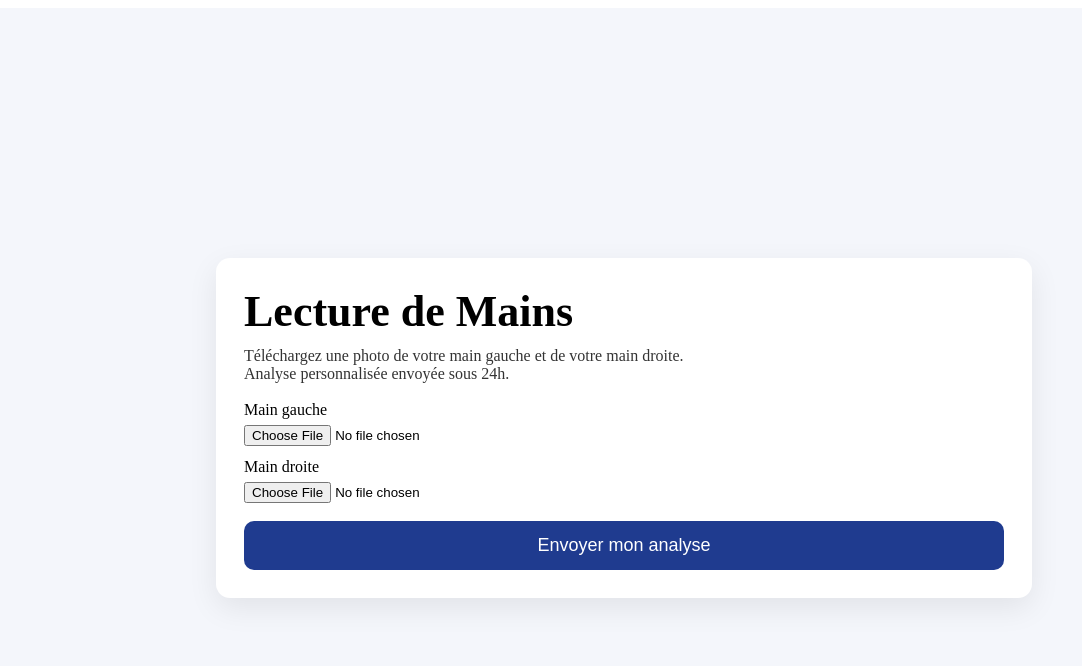
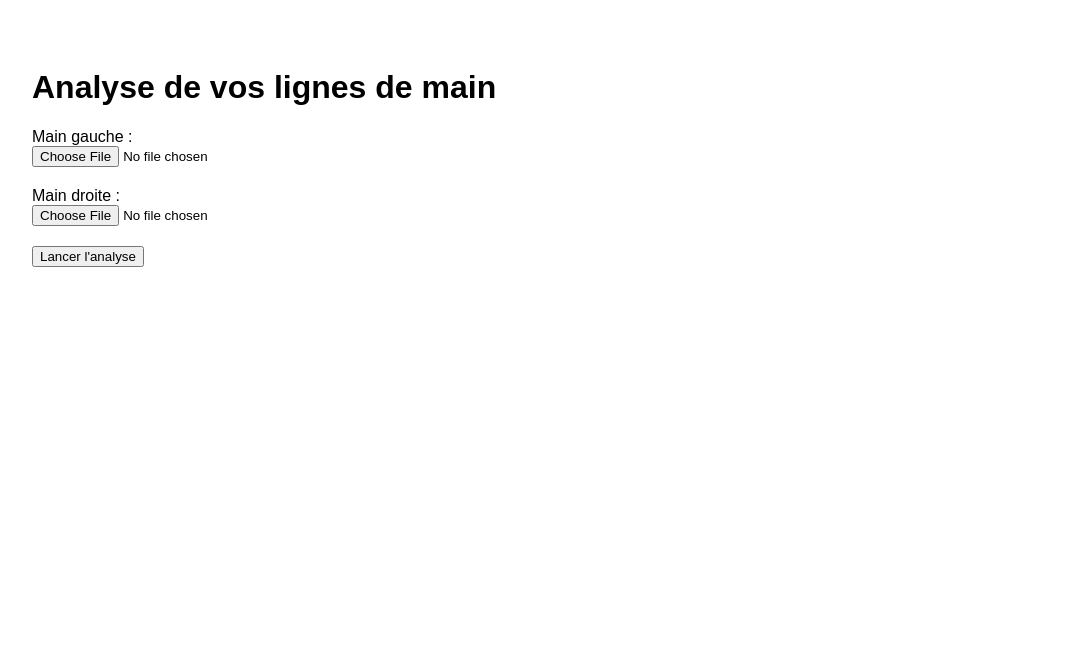
Before and after one commit to Pelleas6/palm-mvp, a Next.js app: page / in a window 1280 px wide. Shown: the top 666 px of the page, without its empty margins (16-1098 px from the left). Built offline with nearby package versions, Linux system fonts and the light colour scheme.

Commit message:
Update page.js

```diff
--- a/app/page.js
+++ b/app/page.js
@@ -2,253 +2,119 @@
 
 import { useState } from "react";
 
-function formatBytes(bytes) {
-  if (!bytes && bytes !== 0) return "";
-  const units = ["B", "KB", "MB", "GB"];
-  let i = 0;
-  let v = bytes;
-  while (v >= 1024 && i < units.length - 1) {
-    v /= 1024;
-    i++;
-  }
-  return `${v.toFixed(i === 0 ? 0 : 2)} ${units[i]}`;
-}
+export default function Home() {
+  const [leftFile, setLeftFile] = useState(null);
+  const [rightFile, setRightFile] = useState(null);
+  const [loading, setLoading] = useState(false);
+  const [result, setResult] = useState(null);
+  const [error, setError] = useState(null);
 
-async function compressImageToJpeg(file, { maxWidth = 1600, quality = 0.82 } = {}) {
-  if (!file) return null;
+  async function handleSubmit(e) {
+    e.preventDefault();
+    setError(null);
+    setResult(null);
 
-  const blobUrl = URL.createObjectURL(file);
-  try {
-    const img = new Image();
-    img.src = blobUrl;
-
-    await new Promise((resolve, reject) => {
-      img.onload = resolve;
-      img.onerror = reject;
-    });
-
-    const ratio = img.width / img.height;
-    let targetW = img.width;
-    let targetH = img.height;
-
-    if (img.width > maxWidth) {
-      targetW = maxWidth;
-      targetH = Math.round(maxWidth / ratio);
-    }
-
-    const canvas = document.createElement("canvas");
-    canvas.width = targetW;
-    canvas.height = targetH;
-
-    const ctx = canvas.getContext("2d");
-    if (!ctx) throw new Error("Canvas non supporté");
-
-    ctx.drawImage(img, 0, 0, targetW, targetH);
-
-    const blob = await new Promise((resolve) => {
-      canvas.toBlob((b) => resolve(b), "image/jpeg", quality);
-    });
-
-    if (!blob) throw new Error("Compression impossible");
-
-    const newName = file.name.replace(/\.[^.]+$/, "") + "_compressed.jpg";
-    return new File([blob], newName, { type: "image/jpeg" });
-  } finally {
-    URL.revokeObjectURL(blobUrl);
-  }
-}
-
-export default function Home() {
-  const [leftHand, setLeftHand] = useState(null);
-  const [rightHand, setRightHand] = useState(null);
-
-  const [loading, setLoading] = useState(false);
-  const [error, setError] = useState("");
-  const [info, setInfo] = useState("");
-
-  const handleUploadAndAnalyze = async () => {
-    try {
-      setError("");
-      setInfo("");
-
-      if (!leftHand || !rightHand) {
-        setError("Veuillez télécharger la main gauche et la main droite.");
+    if (!leftFile || !rightFile) {
+      setError("Merci d'uploader la main gauche ET la main droite.");
       return;
     }
 
+    try {
       setLoading(true);
-      setInfo("Compression des images...");
 
-      // Compression côté navigateur
-      const leftCompressed = await compressImageToJpeg(leftHand);
-      const rightCompressed = await compressImageToJpeg(rightHand);
-
-      if (!leftCompressed || !rightCompressed) {
-        setError("Compression impossible.");
-        setLoading(false);
-        return;
-      }
-
-      // Garde-fou taille (front) — le serveur revalide à 5MB
-      const maxPerFileBytes = 2.5 * 1024 * 1024; // 2.5MB
-      if (leftCompressed.size > maxPerFileBytes || rightCompressed.size > maxPerFileBytes) {
-        setError(
-          `Photos encore trop lourdes après compression. ` +
-            `Gauche: ${formatBytes(leftCompressed.size)} / Droite: ${formatBytes(
-              rightCompressed.size
-            )}. ` +
-            `Essaye une photo un peu moins proche ou baisse la qualité.`
-        );
-        setLoading(false);
-        return;
-      }
-
-      setInfo("Upload vers Supabase...");
-
-      // 1) Upload
+      // -------------------------
+      // 1️⃣ Upload vers Supabase
+      // -------------------------
       const formData = new FormData();
-      formData.append("leftHand", leftCompressed);
-      formData.append("rightHand", rightCompressed);
+      formData.append("left", leftFile);
+      formData.append("right", rightFile);
 
       const uploadRes = await fetch("/api/upload", {
         method: "POST",
         body: formData,
       });
 
-      let uploadJson = null;
-      try {
-        uploadJson = await uploadRes.json();
-      } catch {
-        // ignore
+      const uploadData = await uploadRes.json();
+
+      if (!uploadRes.ok) {
+        throw new Error(uploadData.error || "Erreur upload");
       }
 
-      if (!uploadRes.ok) {
-        setError(uploadJson?.error || `Erreur upload (status ${uploadRes.status})`);
-        setLoading(false);
-        return;
+      const { leftPath, rightPath } = uploadData;
+
+      // -------------------------
+      // 2️⃣ Analyse OpenAI
+      // -------------------------
+      const analyzeRes = await fetch("/api/analyze", {
+        method: "POST",
+        headers: {
+          "Content-Type": "application/json",
+        },
+        body: JSON.stringify({
+          leftPath,
+          rightPath,
+        }),
+      });
+
+      const analyzeData = await analyzeRes.json();
+
+      if (!analyzeRes.ok) {
+        throw new Error(analyzeData.error || "Erreur analyse");
       }
 
-      const leftPath = uploadJson?.leftPath;
-      const rightPath = uploadJson?.rightPath;
+      setResult(analyzeData.report);
 
-      if (!leftPath || !rightPath) {
-        setError("Upload OK mais paths manquants.");
+    } catch (err) {
+      setError(err.message);
+    } finally {
       setLoading(false);
-        return;
+    }
   }
 
-      setInfo("Analyse IA en cours...");
+  return (
+    <main style={{ padding: 40, fontFamily: "Arial" }}>
+      <h1>Analyse de vos lignes de main</h1>
 
-      // 2) Analyse
-      const analyzeRes = await fetch("/api/analyze", {
-        method: "POST",
-        headers: { "content-type": "application/json" },
-        body: JSON.stringify({ leftPath, rightPath }),
-      });
+      <form onSubmit={handleSubmit}>
 
-      let analyzeJson = null;
-      try {
-        analyzeJson = await analyzeRes.json();
-      } catch {
-        // ignore
-      }
-
-      if (!analyzeRes.ok) {
-        setError(analyzeJson?.error || `Erreur analyse (status ${analyzeRes.status})`);
-        setLoading(false);
-        return;
-      }
-
-      const report = analyzeJson?.report;
-      if (!report) {
-        setError("Analyse OK mais rapport manquant.");
-        setLoading(false);
-        return;
-      }
-
-      setInfo(report);
-      setLoading(false);
-    } catch (e) {
-      setLoading(false);
-      setError(e?.message || "Erreur inconnue");
-    }
-  };
-
-  return (
-    <div
-      style={{
-        minHeight: "100vh",
-        background: "#f4f6fb",
-        display: "flex",
-        alignItems: "center",
-        justifyContent: "center",
-        padding: 20,
-      }}
-    >
-      <div
-        style={{
-          width: "100%",
-          maxWidth: 760,
-          background: "white",
-          borderRadius: 14,
-          padding: 28,
-          boxShadow: "0 10px 30px rgba(0,0,0,0.08)",
-        }}
-      >
-        <h1 style={{ margin: 0, fontSize: 44 }}>Lecture de Mains</h1>
-        <p style={{ marginTop: 10, color: "#333" }}>
-          Téléchargez une photo de votre main gauche et de votre main droite.
-          <br />
-          Analyse personnalisée envoyée sous 24h.
-        </p>
-
-        <div style={{ marginTop: 18 }}>
-          <div style={{ marginBottom: 12 }}>
-            <div style={{ marginBottom: 6 }}>Main gauche</div>
-            <input type="file" accept="image/*" onChange={(e) => setLeftHand(e.target.files?.[0] || null)} />
-            {leftHand ? (
-              <div style={{ fontSize: 12, color: "#666", marginTop: 4 }}>
-                {leftHand.name} • {formatBytes(leftHand.size)}
-              </div>
-            ) : null}
+        <div style={{ marginBottom: 20 }}>
+          <label>Main gauche :</label><br />
+          <input
+            type="file"
+            accept="image/*"
+            onChange={(e) => setLeftFile(e.target.files[0])}
+          />
         </div>
 
-          <div style={{ marginBottom: 18 }}>
-            <div style={{ marginBottom: 6 }}>Main droite</div>
-            <input type="file" accept="image/*" onChange={(e) => setRightHand(e.target.files?.[0] || null)} />
-            {rightHand ? (
-              <div style={{ fontSize: 12, color: "#666", marginTop: 4 }}>
-                {rightHand.name} • {formatBytes(rightHand.size)}
-              </div>
-            ) : null}
+        <div style={{ marginBottom: 20 }}>
+          <label>Main droite :</label><br />
+          <input
+            type="file"
+            accept="image/*"
+            onChange={(e) => setRightFile(e.target.files[0])}
+          />
         </div>
 
-          {error ? <div style={{ color: "#d11", marginBottom: 12 }}>{error}</div> : null}
+        <button type="submit" disabled={loading}>
+          {loading ? "Analyse en cours..." : "Lancer l'analyse"}
+        </button>
 
-          {info ? (
-            <div style={{ color: info.startsWith("Voilà ton analyse") ? "#111" : "#0a7", marginBottom: 12, whiteSpace: "pre-wrap" }}>
-              {info}
+      </form>
+
+      {error && (
+        <p style={{ color: "red", marginTop: 20 }}>
+          {error}
+        </p>
+      )}
+
+      {result && (
+        <div style={{ marginTop: 30 }}>
+          <h2>Votre rapport :</h2>
+          <p style={{ whiteSpace: "pre-line" }}>
+            {result}
+          </p>
         </div>
-          ) : null}
-
-          <button
-            onClick={handleUploadAndAnalyze}
-            disabled={loading}
-            style={{
-              width: "100%",
-              background: "#1f3b8f",
-              color: "white",
-              border: "none",
-              padding: "14px 16px",
-              borderRadius: 10,
-              fontSize: 18,
-              cursor: loading ? "not-allowed" : "pointer",
-            }}
-          >
-            {loading ? "Envoi..." : "Envoyer mon analyse"}
-          </button>
-        </div>
-      </div>
-    </div>
+      )}
+    </main>
   );
 }
```
Lines whose indentation alone changed are shown as unchanged.
